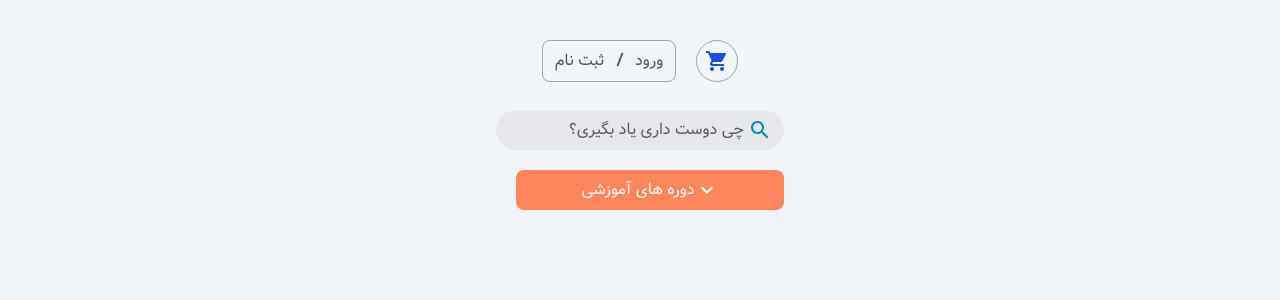
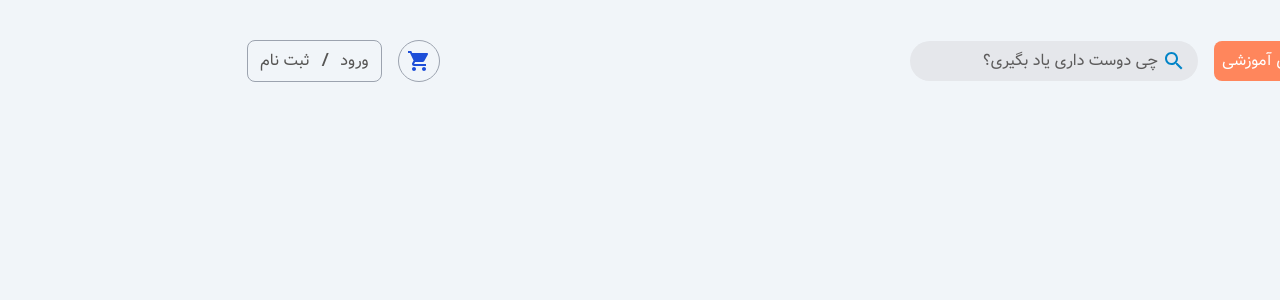
Before and after one commit to sajadjamali/course-page, a Next.js app: page / in a window 1280 px wide. Shown: the top 300 px of the page. Built offline with nearby package versions, Linux system fonts and the light colour scheme.

Commit message:
header completed

```diff
--- a/src/app/layout.tsx
+++ b/src/app/layout.tsx
@@ -24,8 +24,8 @@ export default function RootLayout({
   children: React.ReactNode;
 }>) {
   return (
-    <html lang="en">
-      <body className={`${myFont.className} bg-slate-100 px-20`}>{children}</body>
+    <html dir="rtl" lang="fa">
+      <body className={`${myFont.className} bg-slate-100 px-6 lg:px-20`}>{children}</body>
     </html>
   );
 }
--- a/src/components/Header.tsx
+++ b/src/components/Header.tsx
@@ -6,29 +6,31 @@ import KeyboardArrowDownIcon from '@mui/icons-material/KeyboardArrowDown';
 
 const Header: React.FC = () => {
     return (
-        <div className="flex space-y-7 flex-col items-center justify-between py-10">
-            <section className="flex items-center space-x-5">
-                <div className="text-[#565554] border-[1px] rounded-lg border-gray-400 flex items-center">
-                    <Link href="#" className='py-2 px-3 hover:text-black hover:scale-105'>
-                        <p>ثبت نام</p>
-                    </Link>
-                    <span className="font-bold">/</span>
-                    <Link href="#" className='py-2 px-3 hover:text-black hover:scale-105'>
-                        <p>ورود</p>
-                    </Link>
-                </div>
-                <Link href="#" className="border-[1px] rounded-full border-gray-400 p-2"><ShoppingCartIcon fontSize="medium" className="text-blue-700" /></Link>
-            </section>
-            <section className="flex flex-col justify-center space-y-5 space-x-5">
+        <div className="flex space-y-7 sm:space-x-5 rtl:space-x-reverse sm:space-y-0 flex-col sm:flex-row sm:justify-between items-center py-10">
+            <section className="flex flex-col sm:flex-row justify-center items-center space-y-5 sm:space-y-0 sm:space-x-4 rtl:space-x-reverse">
+                <Link href="#" className="flex justify-center py-2 items-center px-2 text-white bg-[#FF865C] rounded-lg">
+                    <KeyboardArrowDownIcon />
+                    <p className="text-center">دوره های آموزشی</p>
+                </Link>
                 <div className="relative w-72">
                     <SearchIcon className="text-sky-600 absolute right-3 top-2" />
                     <input dir="rtl" type="text" placeholder="چی دوست داری یاد بگیری؟" className="bg-gray-200 p-2 ps-10 rounded-full w-full" />
                 </div>
-                <Link href="#" className="flex justify-center py-2 items-center px-3 text-white bg-[#FF865C] rounded-lg">
-                    <p>دوره های آموزشی</p>
-                    <KeyboardArrowDownIcon />
-                </Link>
             </section>
+
+            <section className="flex items-center space-x-4 rtl:space-x-reverse">
+                <Link href="#" className="border-[1px] rounded-full border-gray-400 p-2"><ShoppingCartIcon fontSize="medium" className="text-blue-700" /></Link>
+                <div className="text-[#565554] border-[1px] rounded-lg border-gray-400 flex items-center">
+                    <Link href="#" className='py-2 px-3 hover:text-black hover:scale-105'>
+                        <p>ورود</p>
+                    </Link>
+                    <span className="font-bold">/</span>
+                    <Link href="#" className='py-2 px-3 hover:text-black hover:scale-105'>
+                        <p>ثبت نام</p>
+                    </Link>
+                </div>
+            </section>
+
         </div>
     )
 }
```
Also changed, not shown: src/app/globals.css (line endings or trailing spaces).
